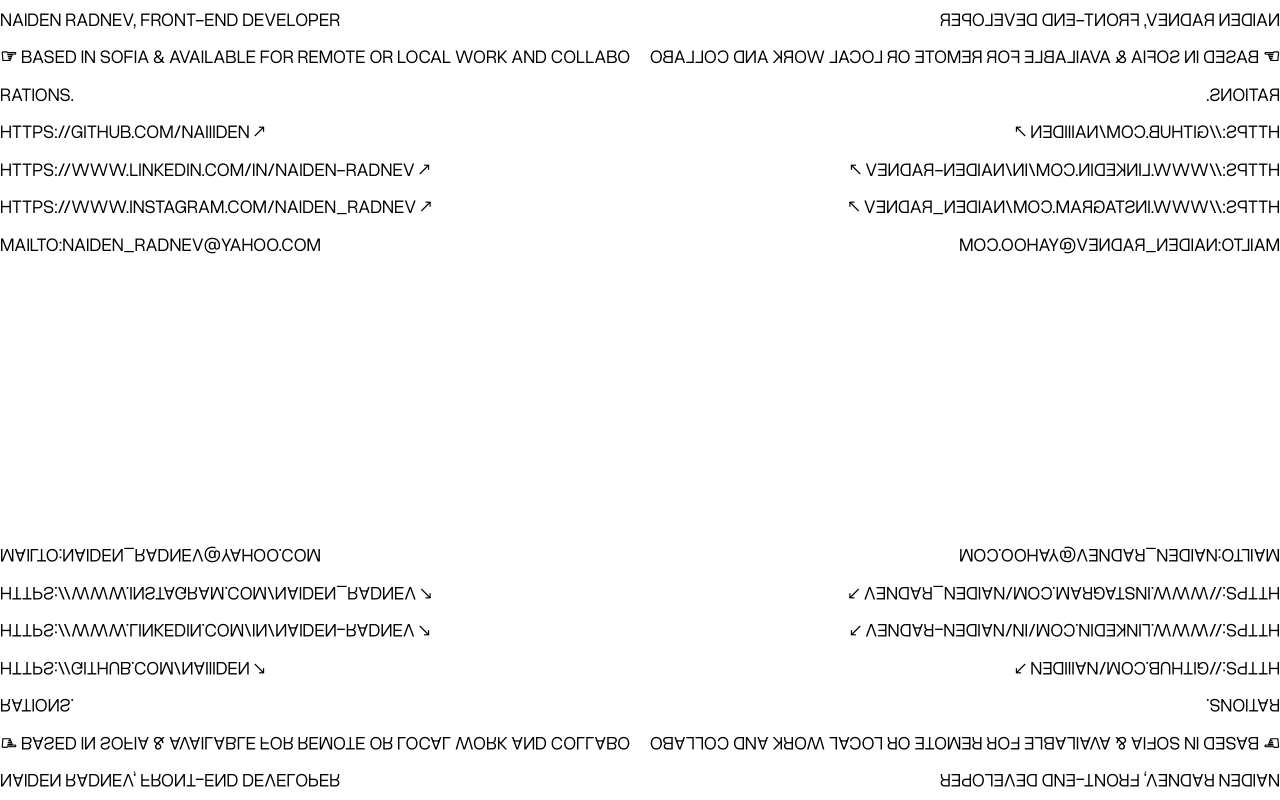
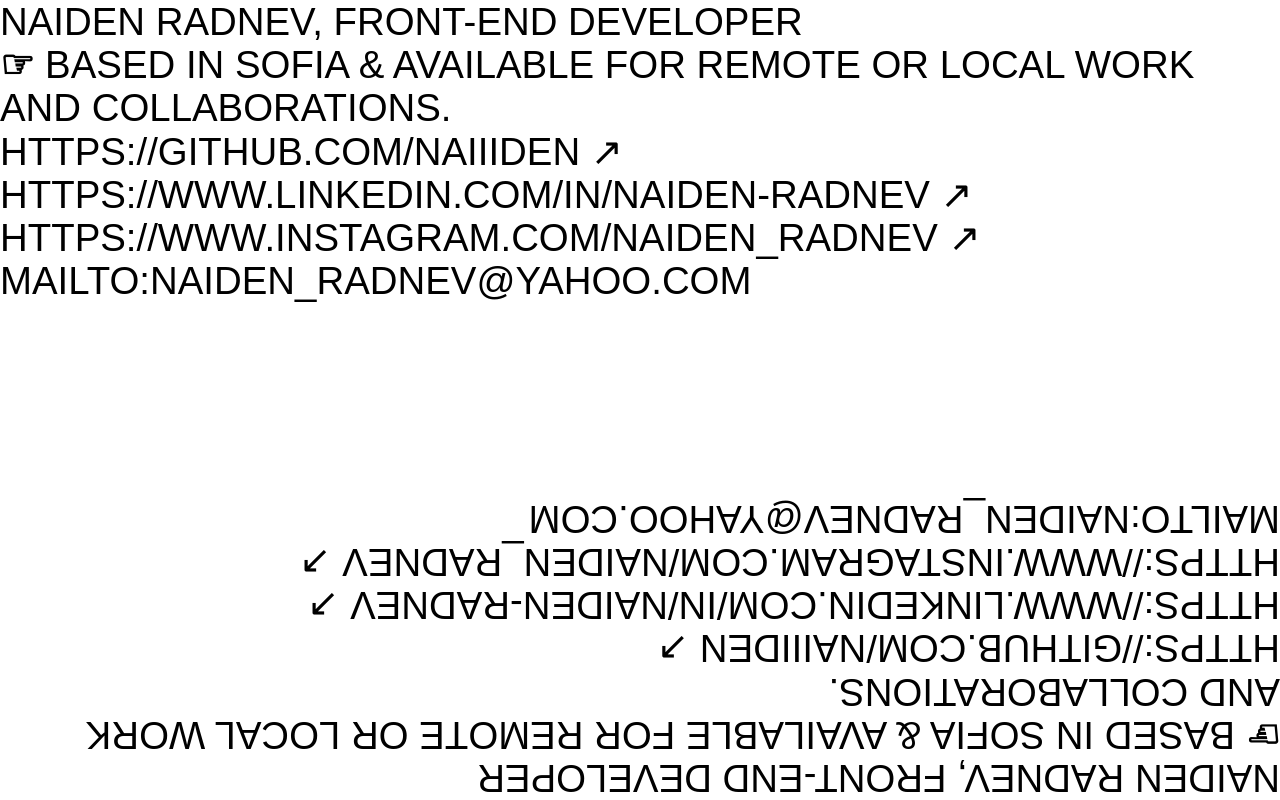
Before and after one commit to naiiiden/naiden, a website built with Vite: page index.html in a window 1280 px wide. Built offline with nearby package versions, Linux system fonts and the light colour scheme.

Commit message:
we look good together

```diff
--- a/index.html
+++ b/index.html
@@ -32,26 +32,6 @@
           <li><a href="mailto:naiden_radnev@yahoo.com">mailto:naiden_radnev@yahoo.com</a></li>
         </ul>
       </div>
-      <div id="main" class="main">
-        <p>Naiden Radnev, front-end developer</p>
-        <a href="mailto:naiden_radnev@yahoo.com"><b>☞</b> based in Sofia & available for remote or local work and collaborations.</a>
-        <ul>
-          <li><a aria-label="GitHub" href="https://github.com/naiiiden" target="_blank">https://github.com/naiiiden ↗</a></li>
-          <li><a aria-label="LinkedIn" href="https://www.linkedin.com/in/naiden-radnev/" target="_blank">https://www.linkedin.com/in/naiden-radnev ↗</a></li>
-          <li><a aria-label="Instagram" href="https://www.instagram.com/naiden_radnev/" target="_blank">https://www.instagram.com/naiden_radnev ↗</a></li>
-          <li><a href="mailto:naiden_radnev@yahoo.com">mailto:naiden_radnev@yahoo.com</a></li>
-        </ul>
-      </div>
-      <div id="main" class="main">
-        <p>Naiden Radnev, front-end developer</p>
-        <a href="mailto:naiden_radnev@yahoo.com"><b>☞</b> based in Sofia & available for remote or local work and collaborations.</a>
-        <ul>
-          <li><a aria-label="GitHub" href="https://github.com/naiiiden" target="_blank">https://github.com/naiiiden ↗</a></li>
-          <li><a aria-label="LinkedIn" href="https://www.linkedin.com/in/naiden-radnev/" target="_blank">https://www.linkedin.com/in/naiden-radnev ↗</a></li>
-          <li><a aria-label="Instagram" href="https://www.instagram.com/naiden_radnev/" target="_blank">https://www.instagram.com/naiden_radnev ↗</a></li>
-          <li><a href="mailto:naiden_radnev@yahoo.com">mailto:naiden_radnev@yahoo.com</a></li>
-        </ul>
-      </div>
     </div>
     <div class="cursor"></div>
     <div class="cursor-link"></div>
--- a/style/general.scss
+++ b/style/general.scss
@@ -1,14 +1,7 @@
 @import "../node_modules/naiden-css-reset/reset.scss";
 
-@font-face {
-  font-family: "Overused Grotesk";
-  src: url("/OverusedGrotesk-VF.ttf");
-  font-display: swap;
-}
-
 body {
-  font-family: "Overused Grotesk", Arial;
-  // background: #000;
+  font-family: Arial;
 }
 
 @media (pointer: fine) {
@@ -36,58 +29,23 @@
 }
 
 .grid {
-  // padding: .5rem;
   min-height: 100vh;
   display: grid;
-  // gap: .5rem;
-  grid-template-columns: repeat(2, 95vw);
-  grid-template-rows: repeat(2, 95vh);
 }
 
 .main {
-  border-radius: 1rem;
-  line-height: 1.95;
-  font-size: 1.25rem;
-  font-weight: 400;
+  line-height: 1.125;
+  font-size: 3vw;
   text-transform: uppercase;
-  width: 100%;
-  // background: #cf2e2e;
-  position: relative;
-  overflow: hidden;
 
   &:nth-child(2) {
-    transform: scale(-1, 1);
-    // background: #1c7511;
-    // color: white;
-  }
-
-  &:nth-child(3) {
-    transform: scale(1, -1);
-    // background: #ff6900;
-  }
-
-  &:nth-child(4) {
     transform: scale(-1, -1);
-    // background: #9b51e0;
   }
 }
 
-a {
-  word-break: break-all;
-
-  &:is(:hover, :focus-visible, :active) {
-    outline: 0;
-    color: #18ff33;
-  }
+a:is(:hover, :focus-visible, :active) {
+  outline: 0;
+  color: #18ff33;
+  font-style: italic;
+  text-decoration: underline;
 }
-
-@media screen and (width > 64rem) {
-  .grid {
-    grid-template-columns: repeat(2, 1fr);
-    grid-template-rows: unset;
-  }
-
-  .main {
-    font-size: 1.5vw;
-  }
-}
```
Also changed, not shown: style/general.css, 1 other file.
